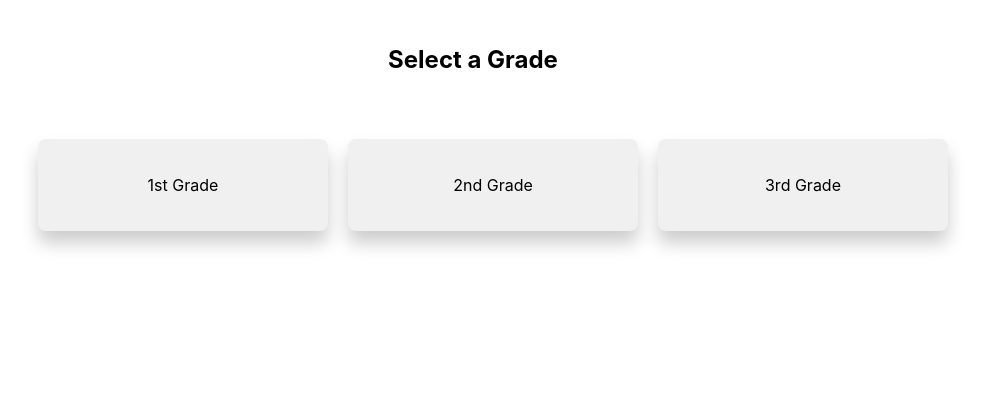
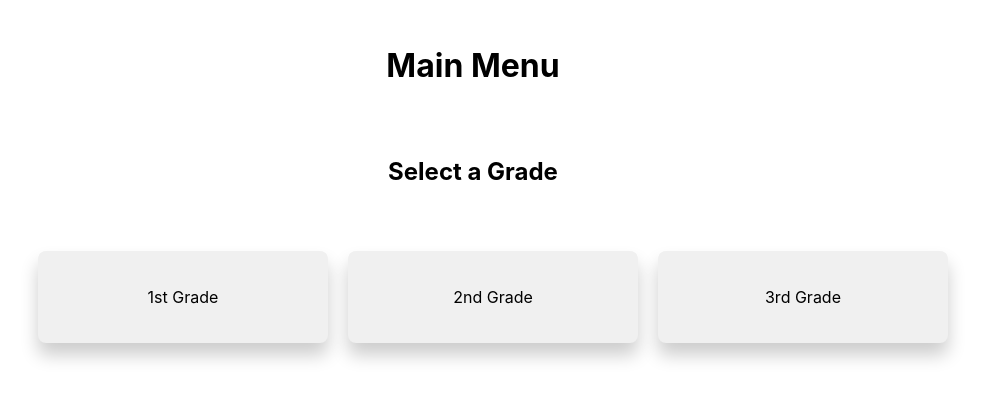
Before and after one commit to KaueMiziara/hackforachange-lessons-test, a React (Create React App) app: page / in a window 1280 px wide. Shown: the top 400 px of the page, without its empty margins (167-1152 px from the left). Built offline with nearby package versions, Linux system fonts and the light colour scheme.

Commit message:
Extract Main Screen from App to a new component && Add react-router dependency

```diff
--- a/package.json
+++ b/package.json
@@ -12,8 +12,9 @@
     "@types/react-dom": "^18.2.8",
     "react": "^18.2.0",
     "react-dom": "^18.2.0",
+    "react-router": "^6.16.0",
     "react-router-dom": "^6.16.0",
-    "react-scripts": "^3.0.1",
+    "react-scripts": "^5.0.1",
     "typescript": "^4.9.5",
     "web-vitals": "^2.1.4"
   },
--- a/src/App.css
+++ b/src/App.css
@@ -1,6 +1,15 @@
+h1 {
+    padding: 25px;
+    display: flex;
+    justify-content: center;
+    text-align: center;
+    font-size: xx-large;
+}
+
 h2 {
     padding: 25px;
     display: flex;
     justify-content: center;
     text-align: center;
+    font-size: x-large;
 }
--- a/src/App.tsx
+++ b/src/App.tsx
@@ -1,11 +1,11 @@
-import GradeSelector from "./components/GradeSelector";
-import data from "./data/database.json";
-import "./App.css"
+import React from "react";
+import MainScreen from "./components/MainScreen";
+import "./App.css";
 
 function App() {
   return (
     <div>
-      <GradeSelector grades={data.grades} />
+      <MainScreen />
     </div>
   );
 }
--- /dev/null
+++ b/src/components/MainScreen.tsx
@@ -0,0 +1,14 @@
+import React from "react";
+import data from "../data/database.json";
+import GradeSelector from "./GradeSelector";
+
+function MainScreen() {
+  return (
+    <div>
+        <h1>Main Menu</h1>
+        <GradeSelector grades={data.grades} />
+    </div>
+  );
+}
+
+export default MainScreen;
--- a/tsconfig.json
+++ b/tsconfig.json
@@ -18,7 +18,7 @@
     "resolveJsonModule": true,
     "isolatedModules": true,
     "noEmit": true,
-    "jsx": "react-jsx"
+    "jsx": "preserve"
   },
   "include": [
     "src"
```
Also changed, not shown: 1 other file (tests, documents, lock files or other folders).
